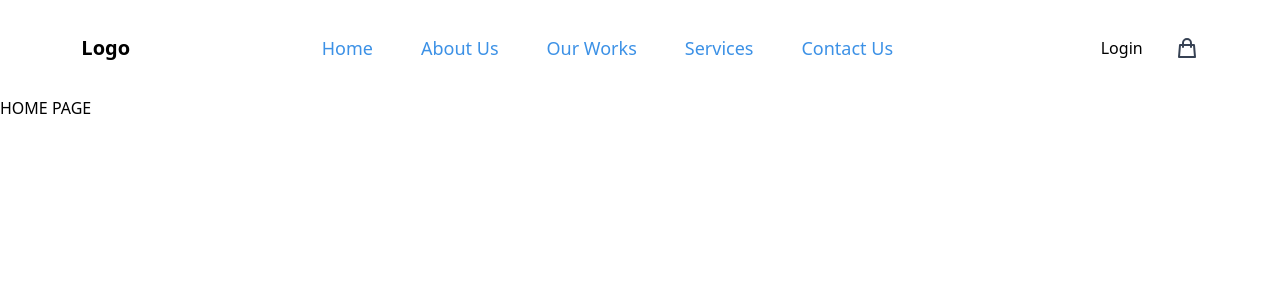
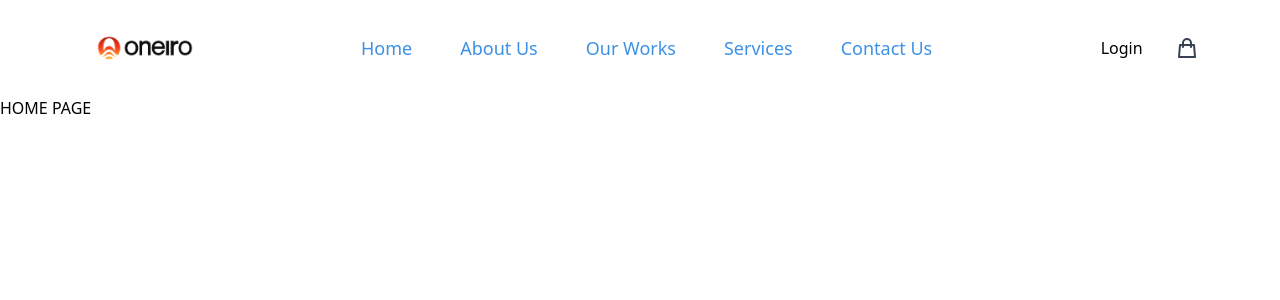
Before and after one commit to Fica-Web/oneiroInteriors, a React (Vite) app in the folder frontend/: page / in a window 1280 px wide. Shown: the top 300 px of the page. Built offline with nearby package versions, Linux system fonts and the light colour scheme.

Commit message:
minor update in navbar

```diff
--- a/frontend/src/components/shared/Navbar.jsx
+++ b/frontend/src/components/shared/Navbar.jsx
@@ -1,7 +1,7 @@
 import React, { useState } from 'react';
 import { NavLink } from 'react-router-dom';
 import { HiOutlineShoppingBag } from "react-icons/hi";
-// import logo from '../../assets/images/FlowraLogo.png';
+import logo from '../../assets/images/logo-black.png';
 import navOptions from '../../data/navOptions';
 
 const Navbar = () => {
@@ -13,13 +13,12 @@ const Navbar = () => {
                 <div className="flex items-center justify-between h-24">
                     {/* Logo */}
                     <div className="flex items-center">
-                        <NavLink to="/flowra" className="text-xl font-bold">
-                            {/* <img
+                        <NavLink to="/" className="text-xl font-bold">
+                            <img
                                 src={logo}
-                                alt="Flowra Logo"
-                                className='lg:h-12 sm:h-10 h-8'
-                            /> */}
-                            Logo
+                                alt="Oneiro Logo"
+                                className='lg:h-14 h-12'
+                            />
                         </NavLink>
                     </div>
 
@@ -91,10 +90,10 @@ const Navbar = () => {
             {/* Mobile Menu */}
             <div
                 id="mobile-menu"
-                className={`overflow-hidden transition-[max-height] duration-700 ease-in-out bg-gray-100 ${isMobileMenuOpen ? "max-h-screen" : "max-h-0"
+                className={`overflow-hidden transition-[max-height] duration-700 ease-in-out bg-gray-100 absolute top-20 right-0 left-0 z-50  ${isMobileMenuOpen ? "max-h-screen" : "max-h-0"
                     }`}
             >
-                <div className="px-4 py-2 space-y-2">
+                <div className="px-4 py-2 space-y-2 ">
                     {navOptions.map((option) => (
                         <NavLink
                             key={option.name}
```
Also changed, not shown: frontend/src/assets/images/logo-black.png (added), frontend/src/assets/images/logo-white.png (added).
